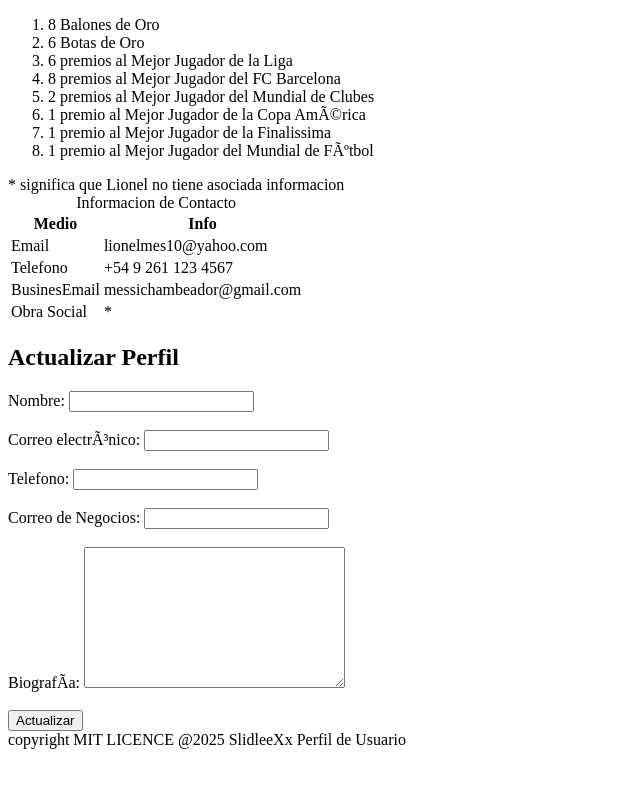
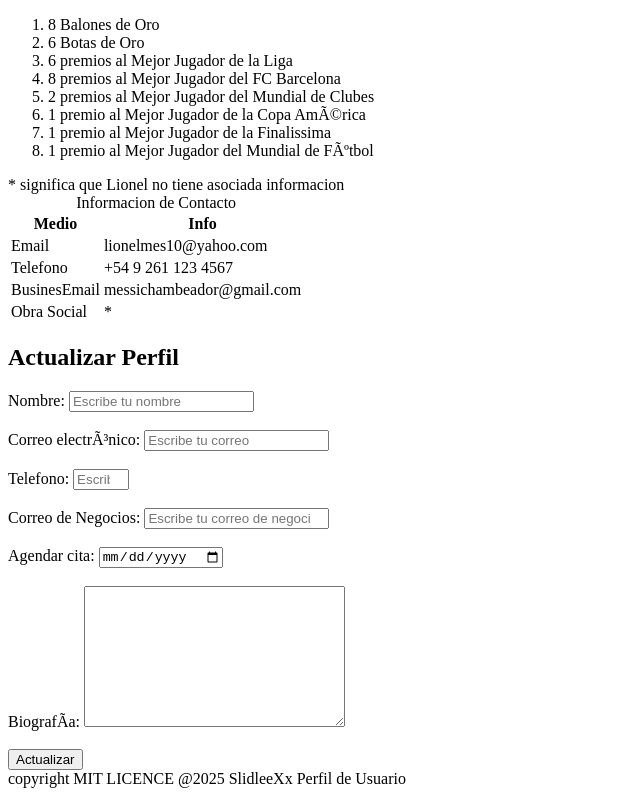
Before and after one commit to slidleeXx/Html_dem1, a plain HTML site: page index.html in a window 1280 px wide. Shown: the part 1282-2078 px from the top of the page, without its empty margins (0-640 px from the left). Before the commit the page ends 2039 px from the top, so only its background shows below. Drawn offline with Linux system fonts and the light colour scheme.

Commit message:
Refactor form inputs: add placeholders, max length, and required attributes for better user guidance

```diff
--- a/index.html
+++ b/index.html
@@ -29,7 +29,7 @@
 
                 <h2>Video de Presentacion</h2>
                 <br>
-                <video width="320" height="240" controls autoplay muted>
+                <video width="320" height="240" controls autoplay muted> <!--Controles de video, autoplay: inicia automaticamente, muted: sin sonido-->
                 <source src="video/Messsi.mp4" type="video/mp4">
                 El navegador no soporta el elemento de video.
                 </video>
@@ -106,19 +106,23 @@
             <h2>Actualizar Perfil</h2>
             <form>
                 <label>Nombre:
-                <input type="text" name="nombre">
+                <input type="text" name="nombre" placeholder="Escribe tu nombre" max length="30" required> <!-- max length: maximo caracteres, required: campo obligatorio-->
                 </label><br><br>
 
                 <label>Correo electrónico:
-                <input type="email" name="correo">
+                <input type="email" name="correo" placeholder="Escribe tu correo" required>
                 </label><br><br>
 
                 <label>Telefono:
-                <input type="number" name="telefono">
+                <input type="number" name="telefono" placeholder="Escribe tu telefono" min="10" max="15" required>
                 </label><br><br>
 
                 <label>Correo de Negocios:
-                <input type="number" name="correo busines">
+                <input type="number" name="correo busines" placeholder="Escribe tu correo de negocios">
+                </label><br><br>
+
+                <label>Agendar cita:
+                <input type="date" name="cita">
                 </label><br><br>
 
                 <label>Biografía:
```
